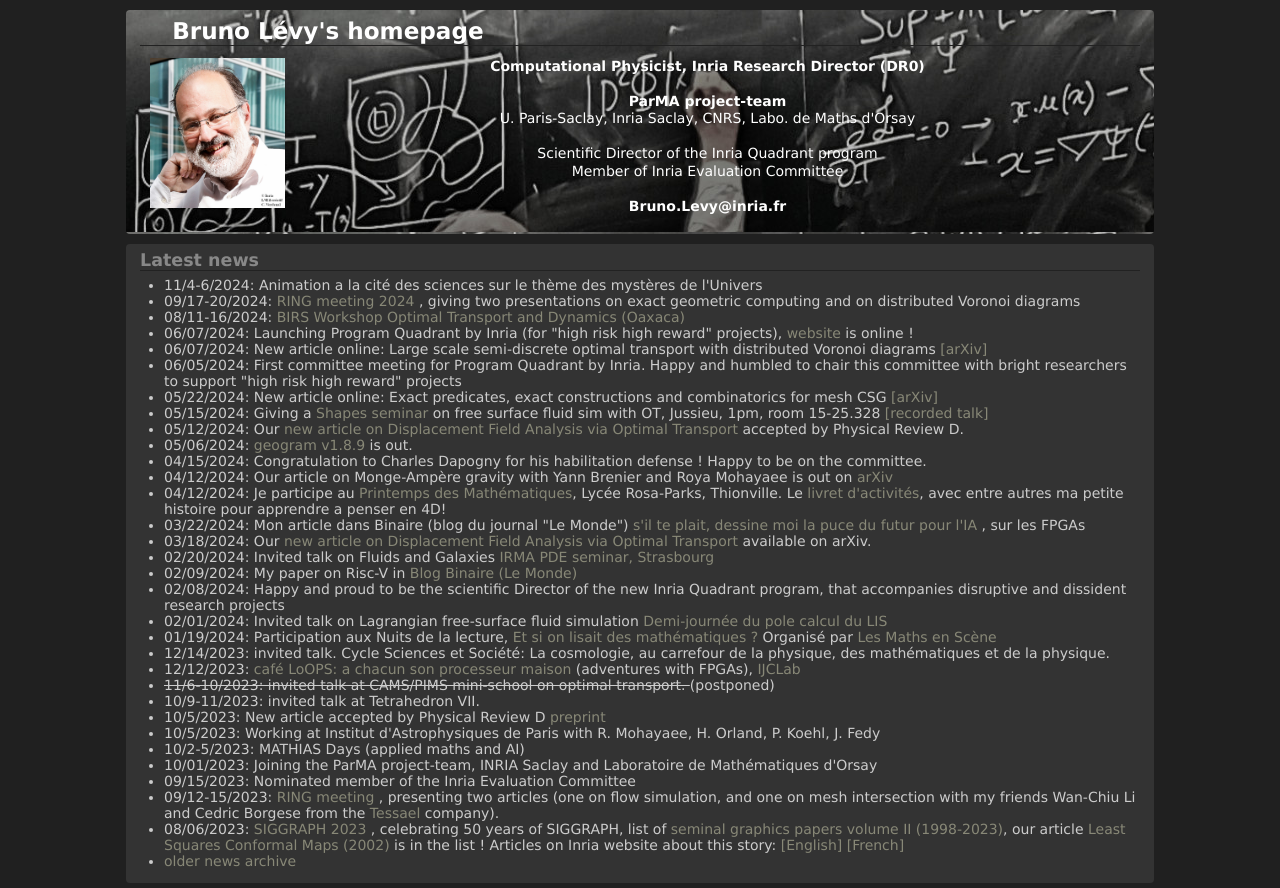
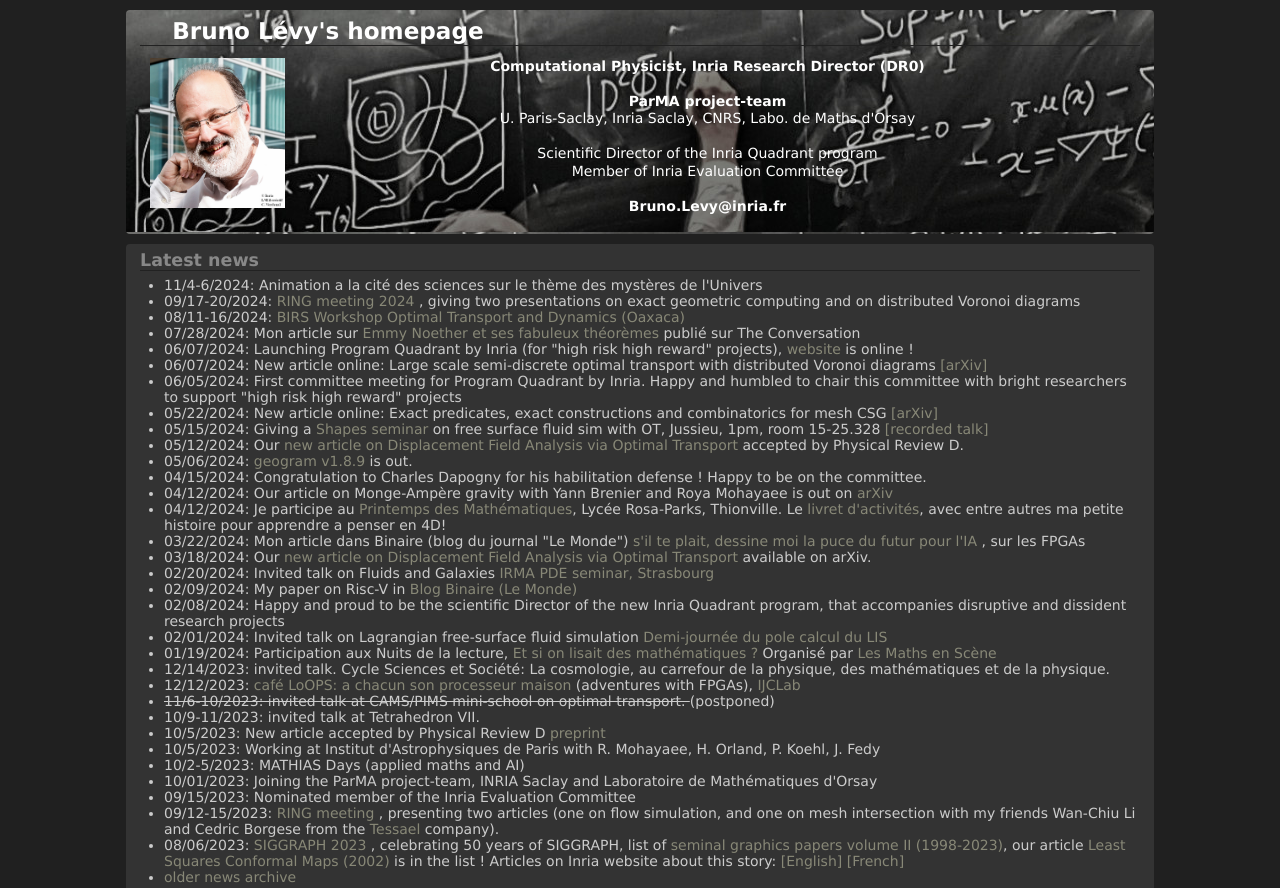
Before and after one commit to BrunoLevy/BrunoLevy.github.io, a plain HTML site: page index.html in a window 1280 px wide. Shown: the top 888 px of the page. Drawn offline with Linux system fonts and the light colour scheme.

Commit message:
link to article on Emmy Noether

```diff
--- a/index.html
+++ b/index.html
@@ -59,6 +59,7 @@
             <li> 11/4-6/2024: Animation a la cit&eacute; des sciences sur le th&egrave;me des myst&egrave;res de l'Univers </li>
             <li> 09/17-20/2024: <a href="https://2024ringmeeting.event.univ-lorraine.fr/"> RING meeting 2024 </a>, giving two presentations on exact geometric computing and on distributed Voronoi diagrams </li>
             <li> 08/11-16/2024: <a href="http://www.birs.ca/events/2024/5-day-workshops/24w5198"> BIRS Workshop Optimal Transport and Dynamics (Oaxaca) </a> </li>
+            <li> 07/28/2024: Mon article sur <a href="https://theconversation.com/qui-etait-emmy-noether-queinstein-considerait-comme-une-genie-de-mathematiques-223756"> Emmy Noether et ses fabuleux th&eacute;or&egrave;mes </a> publi&eacute; sur The Conversation </li>
 	    <li> 06/07/2024: Launching Program Quadrant by Inria (for
 "high risk high reward" projects), <a href="https://piq.inria.fr"> website </a> is online ! </li>
             <li> 06/07/2024: New article online: Large scale semi-discrete optimal transport with distributed Voronoi diagrams <a href="https://arxiv.org/abs/2406.04192"> [arXiv] </a> </li>
```
